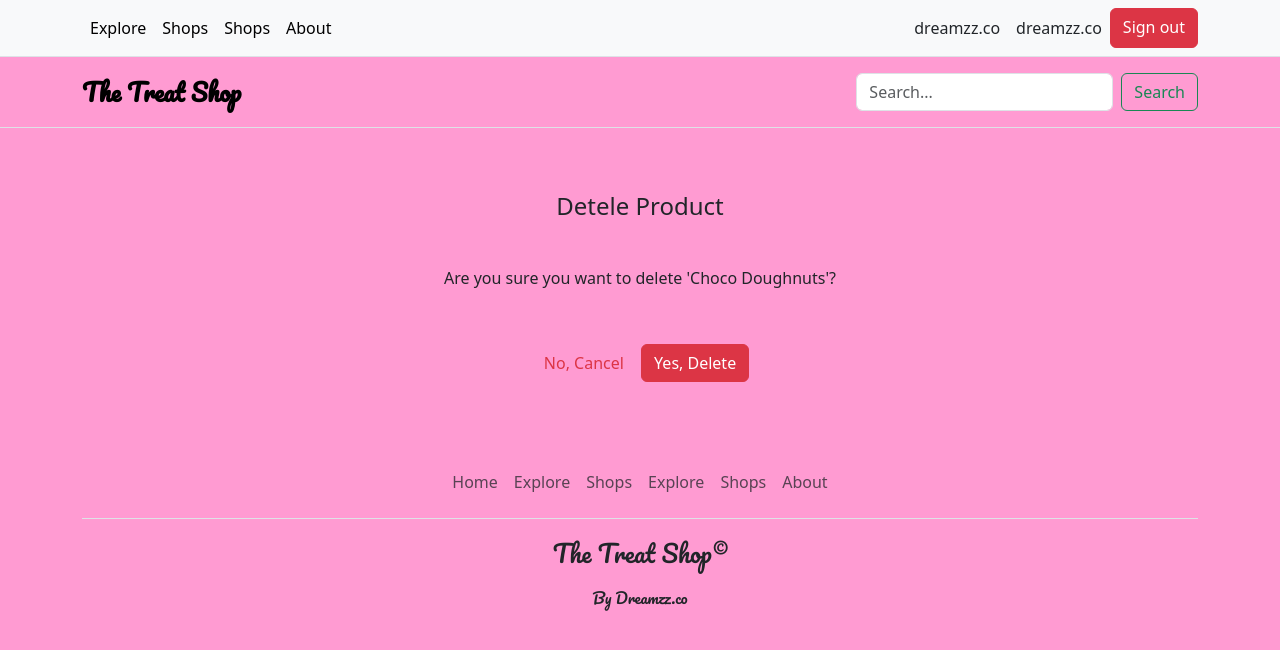
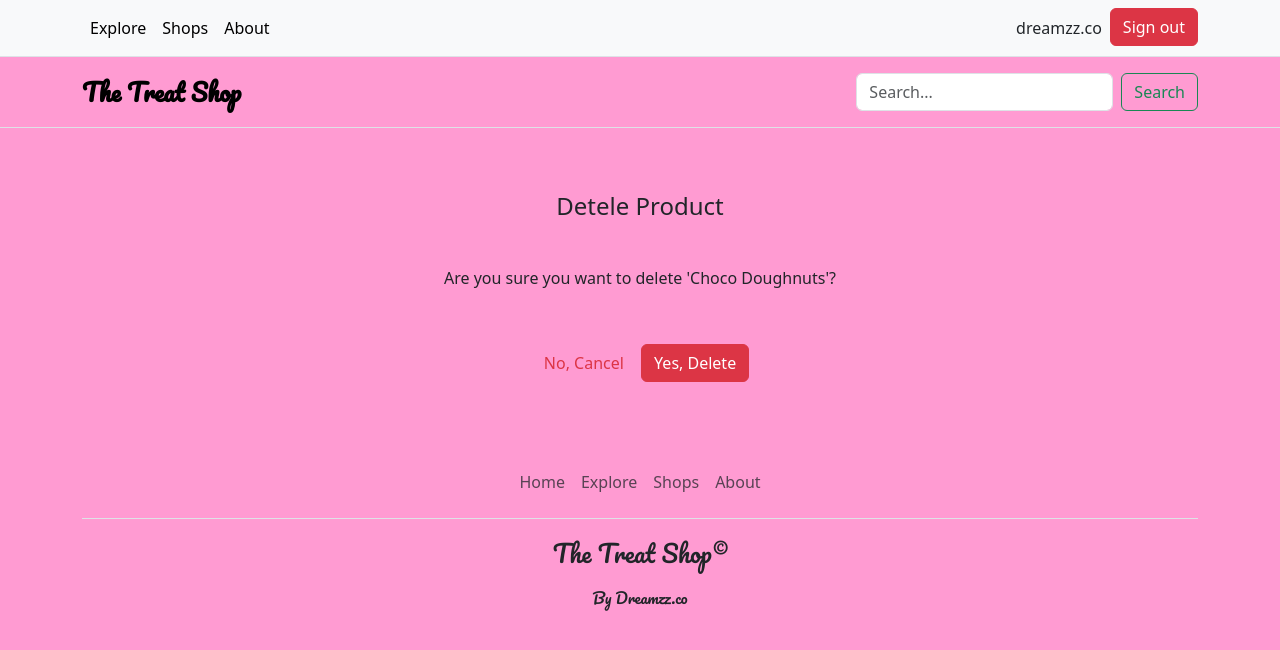
Before and after one commit to TechMaloo/Treat-shop, a Django app: page /delete/5/ in a window 1280 px wide. Shown: the top 650 px of the page. Run offline with Django 5.2, Linux system fonts and the light colour scheme; a user stored in the database is signed in; data comes from the database, SQL or seed files in the repository; some libraries are stand-ins or nearby versions; some web fonts are replaced.

Commit message:
update settings

```diff
--- a/templates/partials/base.html
+++ b/templates/partials/base.html
@@ -52,9 +52,7 @@
                                     class="nav-link link-body-emphasis px-2">Explore</a></li>
             <li class="nav-item"><a href="{% url 'products:shops' %}" class="nav-link link-body-emphasis px-2">Shops</a>
             </li>
-            <li class="nav-item"><a href="{% url 'products:shops' %}" class="nav-link link-body-emphasis px-2">Shops</a>
-            </li>
-            <li class="nav-item"><a href="#" class="nav-link link-body-emphasis px-2">About</a></li>
+            <li class="nav-item-disabled"><a href="#" class="nav-link link-body-emphasis px-2">About</a></li>
         </ul>
         {% if user.is_authenticated %}
         <ul class="nav">
@@ -65,13 +63,11 @@
                         style="width:30px;height:30px">
                 </lord-icon>
             <li class="nav-item mx-2 mt-2 mr-2">{{ user.username }}</li>
-            <li class="nav-item mx-2 mt-2 mr-2">{{ user.username }}</li>
-            </li>
-            <a href="{% url 'userauths:logout' %}" class="btn btn-danger">Sign out</a>
+            <li><a href="{% url 'userauths:logout' %}" class="btn btn-danger">Sign out</a></li>
             {% else %}
-            <a href="{% url 'userauths:login' %}" class="btn btn-outline-primary">Login</a>
-            <a href="{% url 'userauths:signup' %}" class="btn btn-primary">Sign Up</a>
-            </li>
+            <li><a href="{% url 'userauths:login' %}" class="btn btn-outline-primary">Login</a></li>
+            <li><a href="{% url 'userauths:signup' %}" class="btn btn-primary">Sign Up</a></li>
+
             {% endif %}
         </ul>
     </div>
@@ -83,7 +79,7 @@
             <span style="font-family: 'Pacifico', cursive;" class="fs-4"><strong>The Treat Shop</strong></span>
         </a>
 
-        <form action="{% url 'search:find' %}" method="get" class="d-flex" role="search">
+        <form action="#" method="get" class="d-flex" role="search">
             <input name="query" value="{{ query }}" class="form-control me-2" type="search"
                    placeholder="Search..." aria-label="Search">
             <button class="btn btn-outline-success" type="submit">Search</button>
@@ -118,10 +114,6 @@
                 </li>
                 <li class="nav-item"><a href="{% url 'products:shops' %}" class="nav-link px-2 text-body-secondary">Shops</a>
                 </li>
-                <li class="nav-item"><a href="{% url 'products:explore' %}" class="nav-link px-2 text-body-secondary">Explore</a>
-                </li>
-                <li class="nav-item"><a href="{% url 'products:shops' %}" class="nav-link px-2 text-body-secondary">Shops</a>
-                </li>
                 <li class="nav-item"><a href="#" class="nav-link px-2 text-body-secondary">About</a></li>
             </ul>
             <p class="fs-4 text-center" style="font-family: 'Pacifico', cursive;">The Treat Shop© </p>
```
